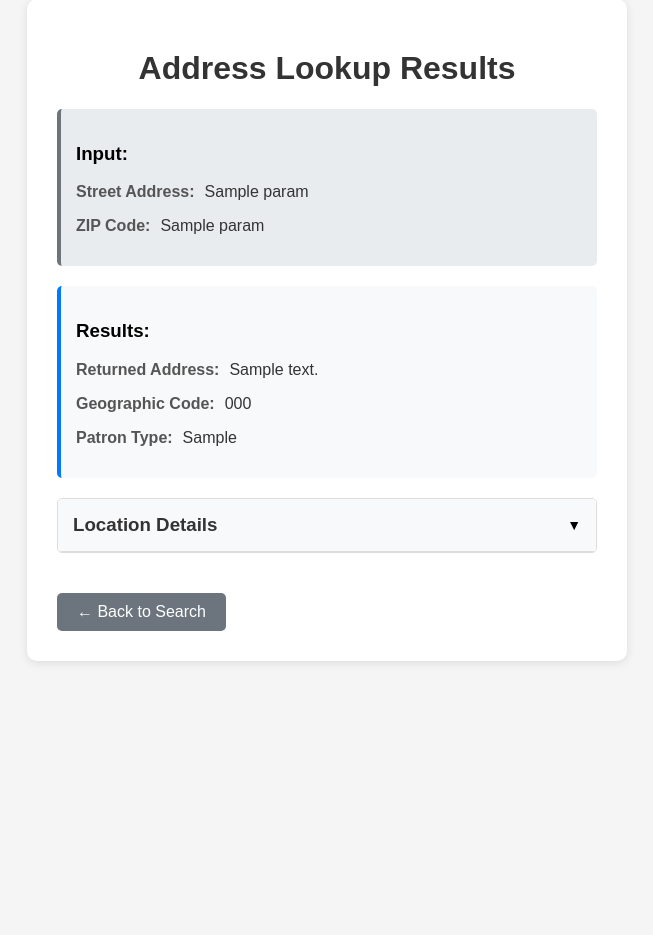
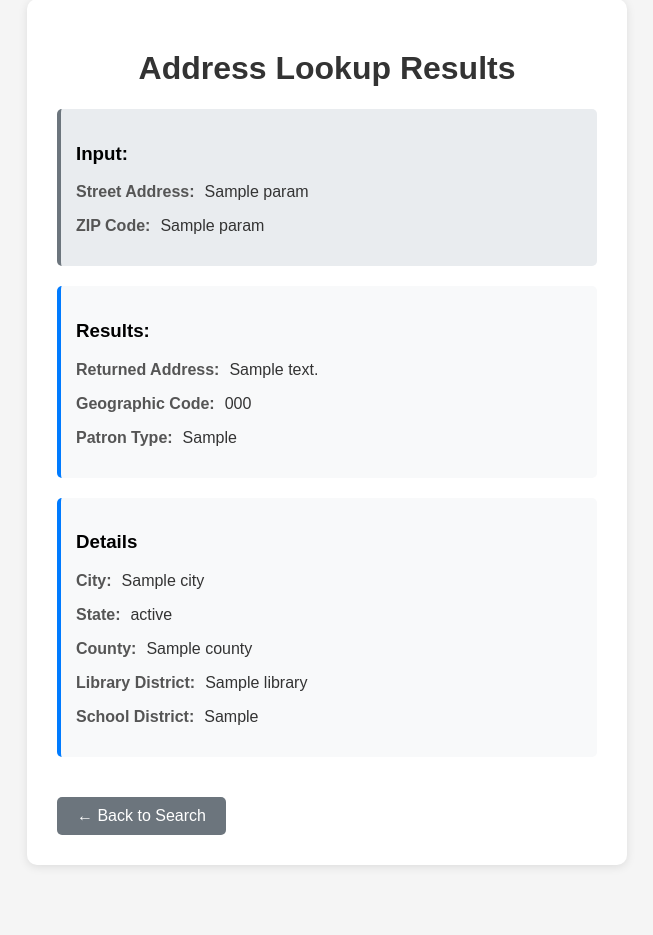
Before and after one commit to reedbc1/RegistrationFinder, a Flask app: template templates/result.html in a window 1280 px wide. Shown: the part 71-1006 px from the top of the page, without its empty margins (313-966 px from the left). Before the commit the page ends 734 px from the top, so only its background shows below. Run offline with Flask 3, Linux system fonts and the light colour scheme; the template is opened without the code that fills it: most values are stand-ins (such as "Sample title", 1, 10 or a date in 2020).

Commit message:
Make location details always visible on the results page
Removes the collapsible dropdown functionality from the location details section and makes it a permanently displayed "Details" card in templates/result.html.

Replit-Commit-Author: Agent
Replit-Commit-Session-Id: 7ac2ef65-b8a7-49a3-ade8-b5f937e64edf
Replit-Commit-Checkpoint-Type: full_checkpoint
Replit-Commit-Screenshot-Url: https://storage.googleapis.com/screenshot-production-us-central1/f3005481-4503-4e84-9703-04bf2d9a4fea/7ac2ef65-b8a7-49a3-ade8-b5f937e64edf/cgtnz5Q

```diff
--- a/templates/result.html
+++ b/templates/result.html
@@ -59,45 +59,6 @@
         .back-button:hover {
             background-color: #545b62;
         }
-        .dropdown-card {
-            margin: 20px 0;
-            background: white;
-            border: 1px solid #ddd;
-            border-radius: 5px;
-            overflow: hidden;
-        }
-        .dropdown-header {
-            background-color: #f8f9fa;
-            padding: 15px;
-            cursor: pointer;
-            border-bottom: 1px solid #ddd;
-            display: flex;
-            justify-content: space-between;
-            align-items: center;
-            user-select: none;
-        }
-        .dropdown-header:hover {
-            background-color: #e9ecef;
-        }
-        .dropdown-header h3 {
-            margin: 0;
-            color: #333;
-        }
-        .dropdown-arrow {
-            font-size: 14px;
-            transition: transform 0.3s ease;
-        }
-        .dropdown-content {
-            padding: 15px;
-            display: none;
-            border-top: 1px solid #eee;
-        }
-        .dropdown-content.show {
-            display: block;
-        }
-        .dropdown-card.open .dropdown-arrow {
-            transform: rotate(180deg);
-        }
     </style>
 </head>
 <body>
@@ -122,14 +83,11 @@
             <p><span class="label">Patron Type:</span><span class="value">{{ result.patron_type }}</span></p>
         </div>
 
-        <!-- Optional Dropdown Card for Location Details -->
+        <!-- Details Card -->
         {% if result.city or result.state or result.county or result.library or result.school_district %}
-        <div class="dropdown-card" id="locationDropdown">
-            <div class="dropdown-header" onclick="toggleDropdown()">
-                <h3>Location Details</h3>
-                <span class="dropdown-arrow">▼</span>
-            </div>
-            <div class="dropdown-content">
+        <div class="result-section">
+            <h3>Details</h3>
+
             {% if result.city %}
             <p><span class="label">City:</span><span class="value">{{ result.city }}</span></p>
             {% endif %}
@@ -150,25 +108,9 @@
             <p><span class="label">School District:</span><span class="value">{{ result.school_district }}</span></p>
             {% endif %}
         </div>
-        </div>
         {% endif %}
 
         <a href="/" class="back-button">← Back to Search</a>
     </div>
-
-    <script>
-        function toggleDropdown() {
-            const dropdown = document.getElementById('locationDropdown');
-            const content = dropdown.querySelector('.dropdown-content');
-
-            if (content.classList.contains('show')) {
-                content.classList.remove('show');
-                dropdown.classList.remove('open');
-            } else {
-                content.classList.add('show');
-                dropdown.classList.add('open');
-            }
-        }
-    </script>
 </body>
 </html>
```
Lines whose indentation alone changed are shown as unchanged.
